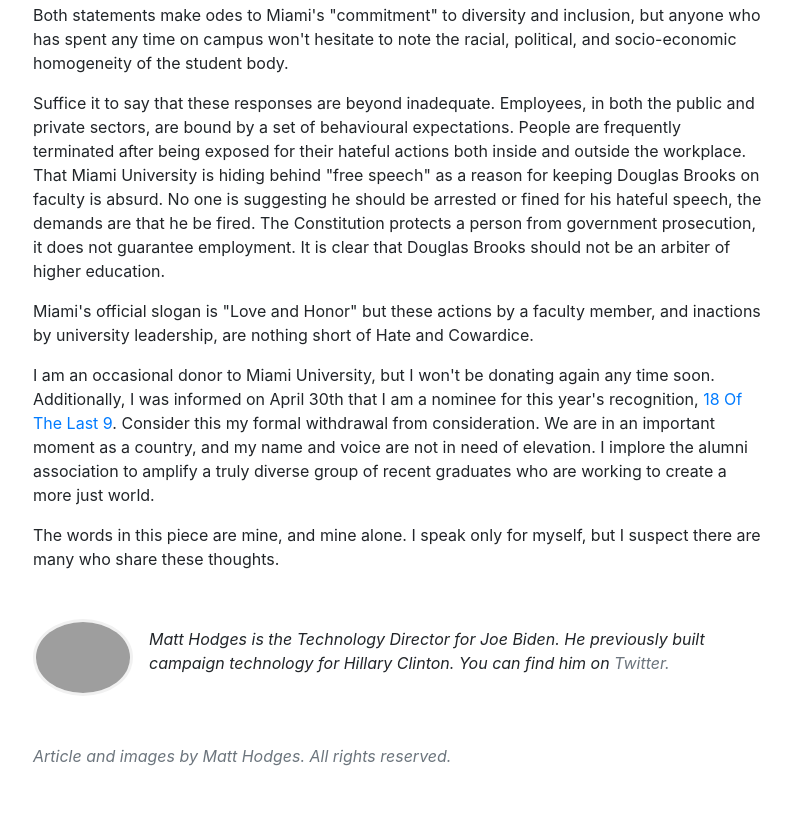
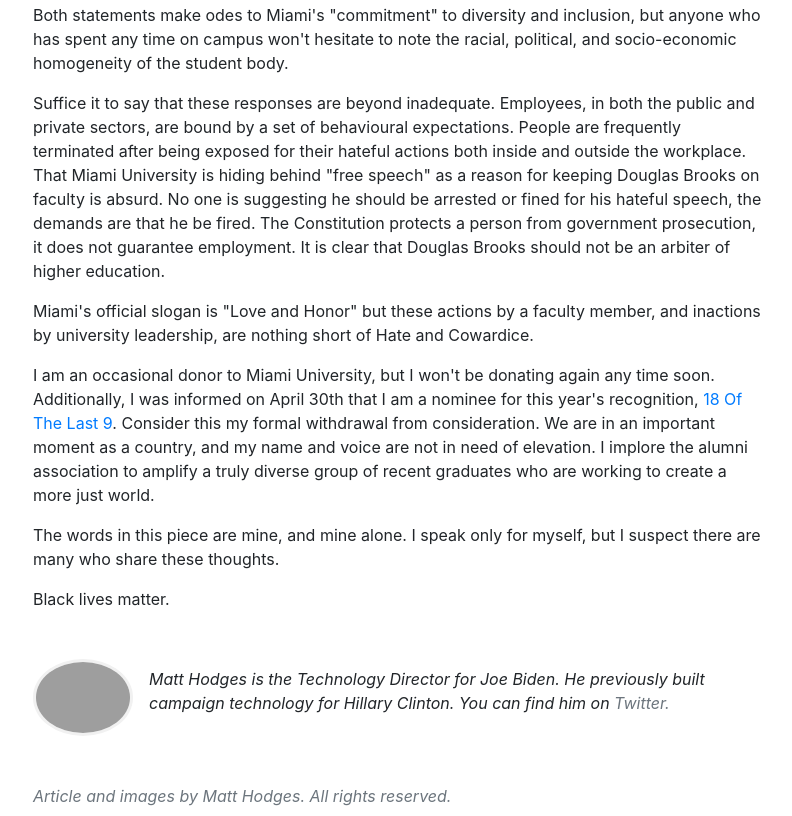
Before and after one commit to hodgesmr/hate_and_cowardice, a plain HTML site: page index.html in a window 1280 px wide. Shown: the part 603-1419 px from the top of the page, without its empty margins (242-1034 px from the left). Before the commit the page ends 1379 px from the top, so only its background shows below. Drawn offline with nearby package versions, Linux system fonts and the light colour scheme; grey boxes are pictures that could not be loaded.

Commit message:
black lives matter

```diff
--- a/index.html
+++ b/index.html
@@ -57,6 +57,8 @@
 
                 <p>The words in this piece are mine, and mine alone. I speak only for myself, but I suspect there are many who share these thoughts.</p>
 
+                <p>Black lives matter.</p>
+
                 <div class="media mt-5 d-flex">
                     <img class="mr-3 d-flex" id="photo" src="https://s.gravatar.com/avatar/49a4633348b5ead0be4b6417a343799e?s=500" alt="Matt Hodges"/>
                     <div class="media-body">
```
